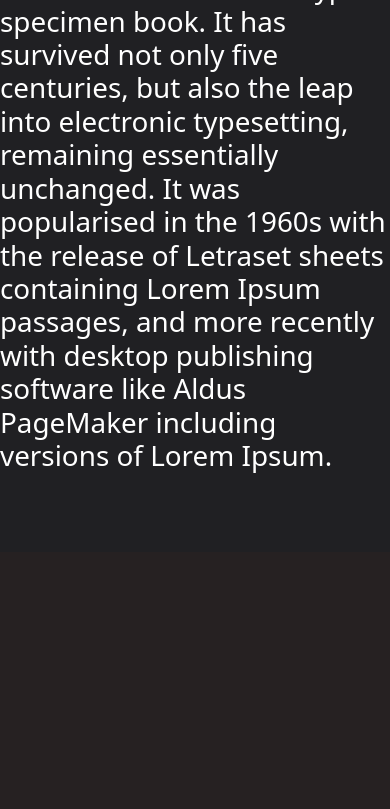
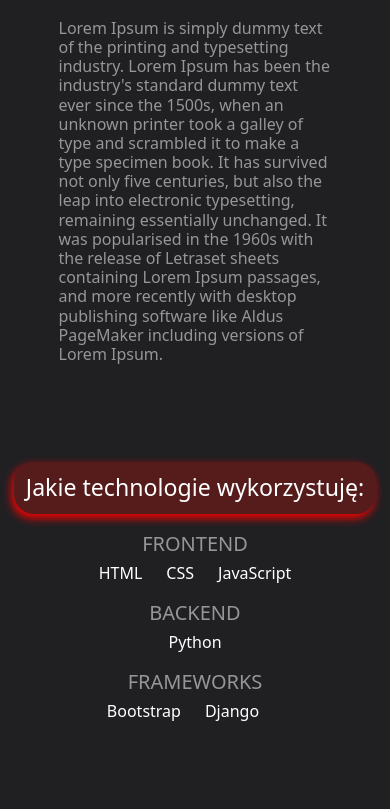
Before and after one commit to DoradR/Portfolio, a Django app: page /projects/ in a window 390 px wide. Shown: the part 296-1105 px from the top of the page. Before the commit the page ends 769 px from the top, so only its background shows below. Run offline with Django 4.2, Linux system fonts and the light colour scheme; data that the repository does not hold is empty; some libraries are stand-ins or nearby versions.

Commit message:
Add description about me

```diff
--- a/DominikRadziszewski/static/projects_page.css
+++ b/DominikRadziszewski/static/projects_page.css
@@ -1,3 +1,77 @@
+.nav-header {
+    margin: 90px 0 20px 0;
+    display: flex;
+    justify-content: center;
+}
+
+.nav-header h3 {
+    padding: 1rem;
+    background-color: #561c1c;
+    border-radius: 20px;
+    box-shadow: -2px 4px 10px red;
+}
+
+.header {
+    display: flex;
+    flex-direction: column;
+    justify-content: center;
+    align-items: center;
+}
+
+.header img{
+    width: 20%;
+    border-radius: 35%;
+    margin-bottom: 20px;
+}
+
+@media only screen  and (max-width: 820px){
+    .header img{
+      width: 40%;
+    }
+}
+
+.header h6{
+    width: 70%;
+    color: #979595;
+}
+
+.technology {
+    margin: 90px 0 20px 0;
+}
+
+.nav-of-technology{
+    display: flex;
+    justify-content: center;
+}
+
+.technology h5{
+    text-align: center;
+    color: #979595;
+    margin-top: 10px;
+}
+
+.nav-of-technology h3 {
+    padding: 0.75rem;
+    background-color: #561c1c;
+    border-radius: 20px;
+    box-shadow: -2px 4px 10px red;
+}
+
+.frontend {
+    display: flex;
+    justify-content: center;
+}
+
+.backend {
+    display: flex;
+    justify-content: center;
+}
+
+.frameworks{
+    display: flex;
+    justify-content: center;
+}
+
 .projects img{
     width: 60%;
     margin: 10%;
--- a/templates/front_page.html
+++ b/templates/front_page.html
@@ -6,7 +6,7 @@
 
 {% block body %}
     <section class="wallpapper">
-        <img src="media/codding.png" alt="The photo of code.">
+        <img src="/media/codding.png" alt="The photo of code.">
         <span class="centered">Dominik Radziszewski</span>
         <span class="centered2">Twórca stron oraz aplikacji internetowych</span>
     </section>
--- a/templates/projects_page.html
+++ b/templates/projects_page.html
@@ -5,8 +5,12 @@
 {% block static %}<link rel="stylesheet" href="{% static 'projects_page.css' %}">{% endblock %}
 
 {% block body %}
+    <section class="nav-header">
+        <h3>Pare słów o mnie:</h3>
+    </section>
     <section class="header">
-        <h1>
+        <img src="/media/DominikRadziszewski.jpg" alt="The photo of me.">
+        <h6>
             Lorem Ipsum is simply dummy text of the printing and
             typesetting industry. Lorem Ipsum has been the industry's
             standard dummy text ever since the 1500s, when an
@@ -18,7 +22,48 @@
             Letraset sheets containing Lorem Ipsum passages, and
             more recently with desktop publishing software like
             Aldus PageMaker including versions of Lorem Ipsum.
-        </h1>
+        </h6>
+    </section>
+    <section class="technology">
+        <div class="nav-of-technology">
+            <h3>Jakie technologie wykorzystuję:</h3>
+        </div>
+        <h5>FRONTEND</h5>
+        <div class="frontend">
+            <div class="row">
+                <div class="col">
+                    <h6>HTML</h6>
+                </div>
+                <div class="col">
+                    <h6>CSS</h6>
+                </div>
+                <div class="col">
+                    <h6>JavaScript</h6>
+                </div>
+            </div>
+        </div>
+        <h5>BACKEND</h5>
+        <div class="backend">
+            <div class="row">
+                <div class="col">
+                    <h6>Python</h6>
+                </div>
+            </div>
+        </div>
+        <h5>FRAMEWORKS</h5>
+        <div class="frameworks">
+            <div class="row">
+                <div class="col">
+                    <h6>Bootstrap</h6>
+                </div>
+                <div class="col">
+                    <h6>Django</h6>
+                </div>
+                <div class="col">
+                    <h6></h6>
+                </div>
+            </div>
+        </div>
     </section>
     <section class="projects">
         {% for post in posts %}
```
Also changed, not shown: 1 other file.
